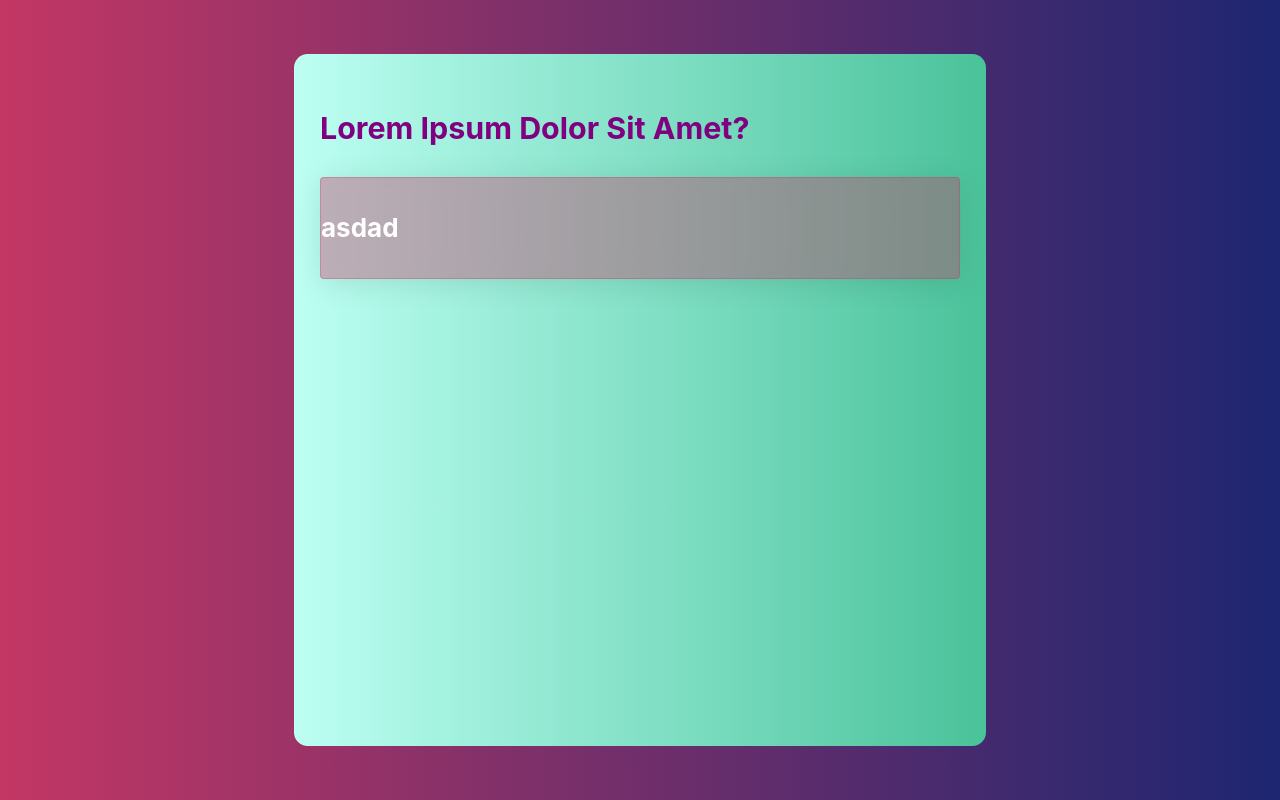
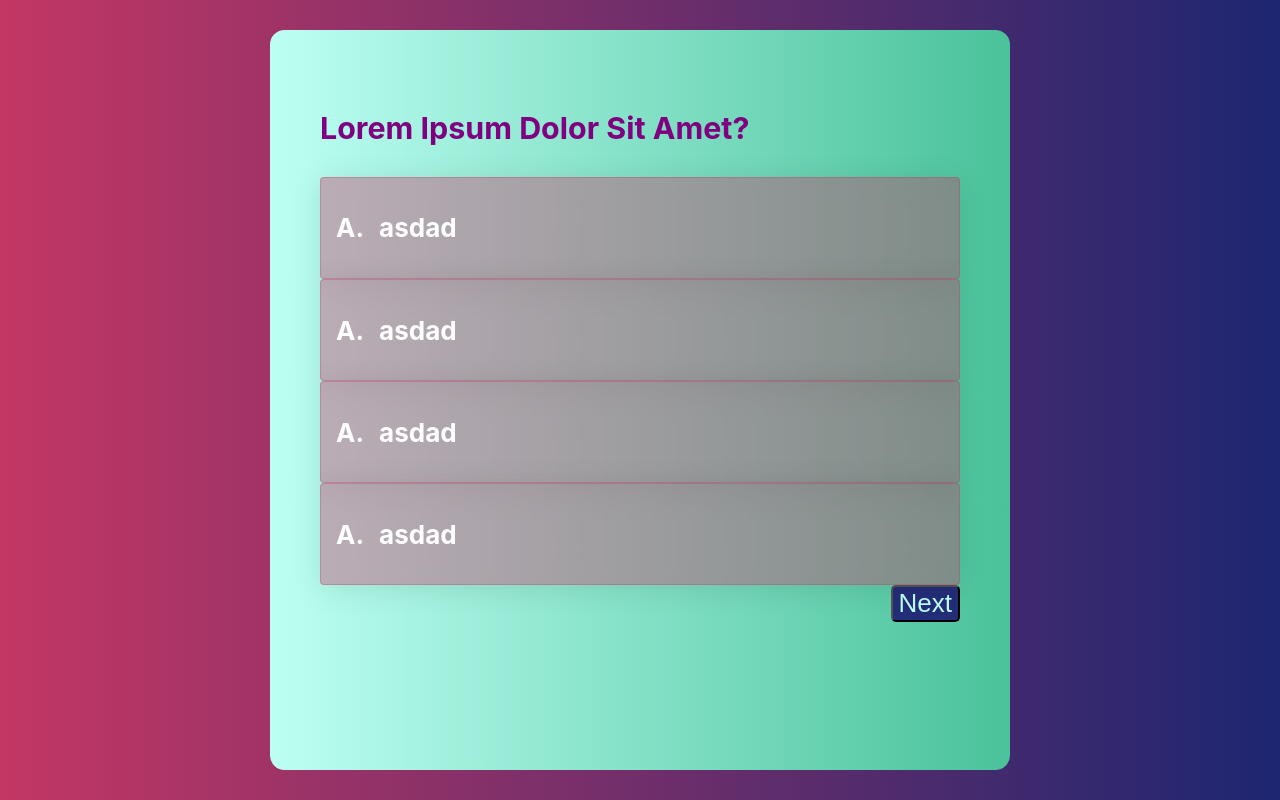
Before and after one commit to huseyinbilen/react-exercises, a React (Create React App) app in the folder 6-quiz_app/: page / in a window 1280 px wide. Built offline with nearby package versions, Linux system fonts and the light colour scheme.

Commit message:
Data Folder Created

```diff
--- a/6-quiz_app/src/components/Card.css
+++ b/6-quiz_app/src/components/Card.css
@@ -3,8 +3,23 @@
   background: -webkit-linear-gradient(to right, #BDFFF3, #4AC29A);  /* Chrome 10-25, Safari 5.1-6 */
   background: linear-gradient(to right, #BDFFF3, #4AC29A); /* W3C, IE 10+/ Edge, Firefox 16+, Chrome 26+, Opera 12+, Safari 7+ */
   border-radius: 2%;
-  padding: 2%;
+  /* padding: 2%; */
+  padding: 50px;
   width: 50%;
   height: 80vh;
   color: purple;
 }
+
+button {
+  background-color: #242d78;
+  border-radius: 5px;
+  color: #BDFFF3;
+  font-size: calc(10px + 2vmin);
+  float: right;
+  flex: 0 1 auto;
+  align-self: flex-end;
+}
+
+button:hover {
+  background-color: #2830768c;
+}
--- a/6-quiz_app/src/components/Card.js
+++ b/6-quiz_app/src/components/Card.js
@@ -6,6 +6,10 @@ function Card() {
         <div className="card_body">
             <h3>Lorem Ipsum Dolor Sit Amet?</h3>
             <Option />
+            <Option />
+            <Option />
+            <Option />
+            <button>Next</button>
         </div>
     );
 }
--- a/6-quiz_app/src/components/Option.css
+++ b/6-quiz_app/src/components/Option.css
@@ -8,6 +8,7 @@
     border-radius: 4px;
     color: white;
     font-size: calc(10px + 2vmin);
+    padding-left: 15px;
 }
 
 .option_body:hover {
@@ -22,5 +23,9 @@
 }
 
 .clicked {
-    background: rgba(195, 55, 100, 0.8);
+    background: rgba(195, 55, 100, 1);
 }
+
+span {
+    padding-right: 15px;
+}
--- a/6-quiz_app/src/components/Option.js
+++ b/6-quiz_app/src/components/Option.js
@@ -1,9 +1,17 @@
+import { useState } from 'react';
 import './Option.css';
 
 function Option() {
+    const [click, setClick] = useState('');
+
+    const clickHandler = (event) => {
+        if(click === 'clicked') setClick('');
+        else setClick('clicked');
+    };
+
     return (
-        <div className="option_body">
-            <h4>asdad</h4>
+        <div className={`option_body ${click}`} onClick={clickHandler}>
+            <h4><span>A.</span>asdad</h4>
         </div>
     );
 }
```
Also changed, not shown: 6-quiz_app/src/data/DataSource.js (added, +28 -0 lines).
